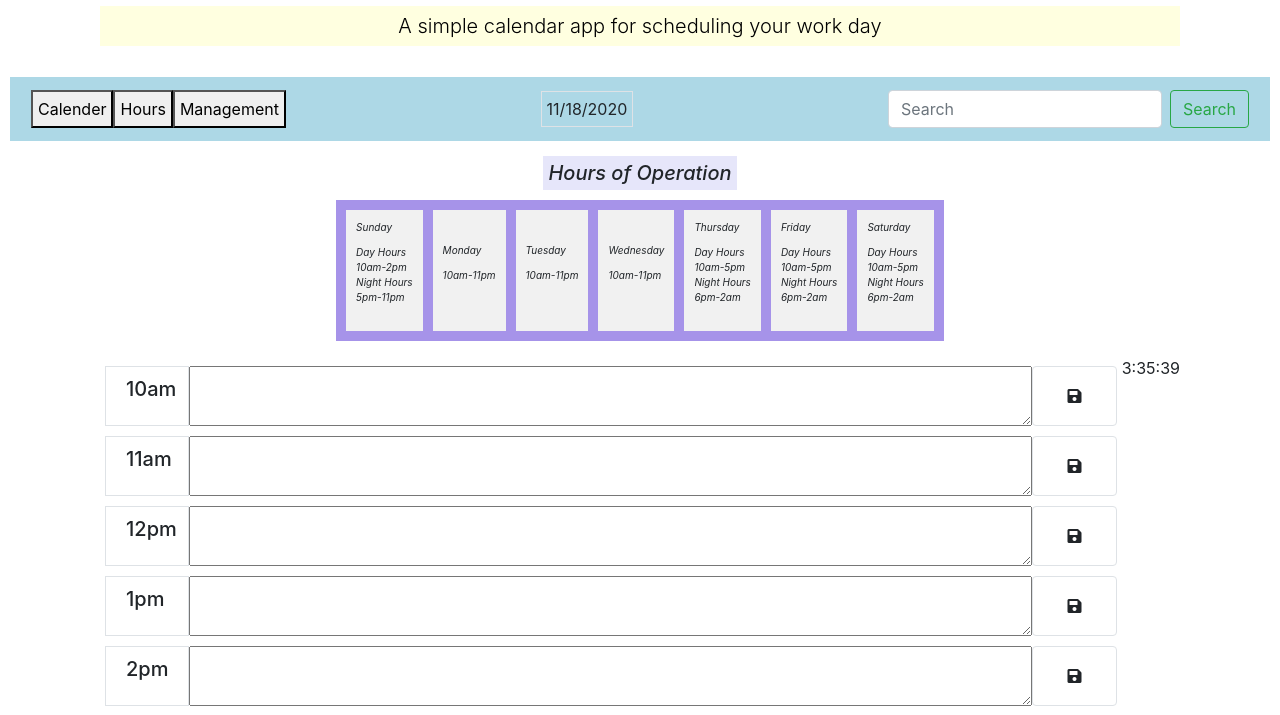
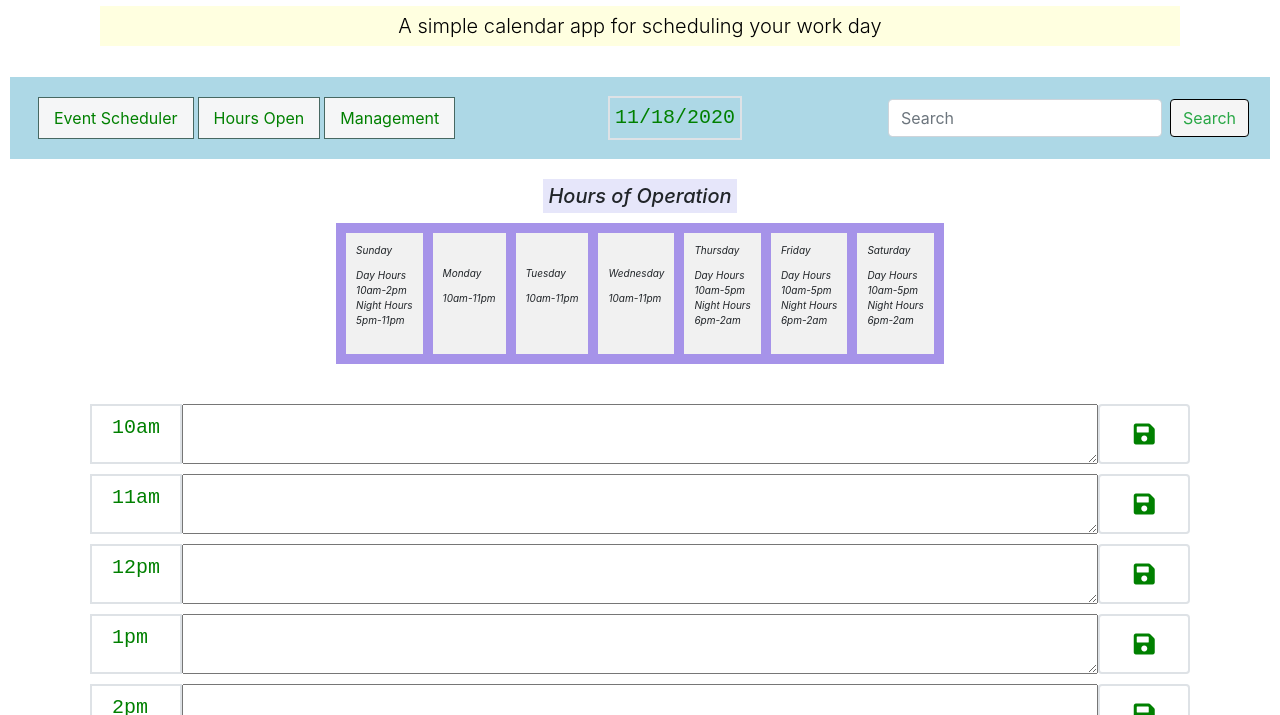
Before and after one commit to VSLG2020/WorkDayScheduler, a plain HTML site: page index.html in a window 1280 px wide. Shown: the part 85-800 px from the top of the page. Drawn offline with nearby package versions, Linux system fonts and the light colour scheme.

Commit message:
css modification

```diff
--- a/assets/css/style.css
+++ b/assets/css/style.css
@@ -5,7 +5,7 @@
   }
 
 element.style {
-  background-image: ./assets/images/flower-calender.png;
+  background-image: "./assets/images/flower-calender.png;"
 }
   .bg {
     width: 100%;
@@ -16,16 +16,47 @@ element.style {
     z-index: 0;
 }
 
+.border {
+  border: 2px solid #dee2e6!important;
+  font-size: x-large;
+  font-style: normal;
+  font-family: monospace;
+  color: green;
 }
-.btn-group button {
-    background-color: #8db3be;
+
+a {
+  color: green;
+  text-decoration: none;
+  background-color: transparent;
+}
+
+dl, ol, ul {
+  margin-top: 0;
+  margin-bottom: 0rem;
+}
+nav {
+  display: inline-block; background-color: lightblue; padding: 1px;
+
+}
+.btn-outline-success {
+  color: #28a745;
+  border-color: black;
+  background: whitesmoke;
+}
+nav ul li  {
+    background-color: #f5f6f7;
     border: 1px solid rgb(71, 104, 98);
-    margin: 5px;
+    margin: 2px;
     color: white;
     padding: 8px 10px;
     cursor: pointer; /* Pointer/hand icon */
     float: left; /* Float the buttons side by side */
+
   }
+
+  li{
+    display:inline;
+    }
 
 .form-inline {
     color: white;
@@ -51,11 +82,6 @@ h1 {
   text-align: center; font-size: x-large; color: blue; background-color: darkgrey;
   text-align: center;
   text-align: center;
-}
-
-nav {
-    display: inline-block; background-color: lightblue; padding: 1px;
-
 }
 
 .lead {
@@ -106,3 +132,10 @@ h2 {
   .dropSchedule button:hover {
     background-color:green;
   }
+
+  .management p {
+    font-family: sans-serif;
+    margin-top: 0;
+    margin-bottom: 1rem;
+    font-size: 15px;
+}
--- a/assets/js/script.js
+++ b/assets/js/script.js
@@ -1,7 +1,8 @@
+//curent hour
 var id="current_date", dt= new Date();
 var time = dt.getHours() + ":" + dt.getMinutes() + ":" + dt.getSeconds();
 document.write(time);
-
+//current date
 document.querySelector(".todays-date").innerText=moment().format("MM/DD/YYYY")
 
   console.log(moment().format("MM/DD/YYYY"));
--- a/index.html
+++ b/index.html
@@ -29,13 +29,21 @@
         </div>
     </header>
     <nav class="navbar">
-        <div class="btn-group">
-            <button>Calender</button>
-            <button>Hours</button>
-            <button>Management</button>
+        <div Id="navbar" class="btn-group">
+            <ul>
+                <li>
+                <a href="#scheduler">Event Scheduler</a>
+                </li>
+                <li>
+                <a href="#hours-chart">Hours Open </a>
+                </li>
+                <li>
+                <a href="#management">Management</a>
+                </li>
+            </ul>
         </div>
      <!--date-->
-        <div id="current_date" class="todays-date border">
+                <div id="current_date" class="todays-date border text large">
              </div>
      <!--nav bar-->
                 <form class="form-inline my-2 my-lg-0">
@@ -45,7 +53,8 @@
         </div>
     </nav>
 
-    <!--chart-->
+    <!--Business hours chart-->
+    <section id="hours-chart">
         <div class="container">
             <div id="Chart" class="col lg ">
                 <div class="hours-title">
@@ -91,8 +100,10 @@
                     </div>
                 </div>
             </div>
+    </section>
     <!--Drop Down Scheduler-->
-        <div id="dropSchedule" class="d-flex container">
+    <section id="scheduler">
+    <div id="scheduler" class="d-flex container">
         <div class="col lg 12">
 
             <div id="hour-10" class="row time-block">
@@ -132,60 +143,76 @@
             </div>
             <!--2pm-->
             <div id="hour-14" class="row time-block">
-                    <div class="col-md-1 hour border">                        <h5>2pm</h5>
+                <div class="col-md-1 hour border">
+                    <h5>2pm</h5>
                 </div>
                 <textarea class="col-md-10 description">
                      </textarea>
-                     <button class="btn saveBtn col-md-1 border"><i class="fas fa-save"></i></button>                </div>
+                <button class="btn saveBtn col-md-1 border"><i class="fas fa-save"></i></button>
+            </div>
             <!--3pm-->
             <div id="hour-15" class="row time-block">
-                    <div class="col-md-1 hour border">                        <h5>3pm</h5>
+                <div class="col-md-1 hour border">
+                    <h5>3pm</h5>
                 </div>
                 <textarea class="col-md-10 description">
                     </textarea>
-                    <button class="btn saveBtn col-md-1 border"><i class="fas fa-save"></i></button>                </div>
+                <button class="btn saveBtn col-md-1 border"><i class="fas fa-save"></i></button>
+            </div>
             <!--4pm-->
             <div id="hour-16" class="row time-block">
-                    <div class="col-md-1 hour border">                        <h5>4pm</h5>
+                <div class="col-md-1 hour border">
+                    <h5>4pm</h5>
                 </div>
                 <textarea class="col-md-10 description">
                      </textarea>
-                     <button class="btn saveBtn col-md-1 border"><i class="fas fa-save"></i></button>                </div>
+                <button class="btn saveBtn col-md-1 border"><i class="fas fa-save"></i></button>
+            </div>
             <!--5pm-->
             <div id="hour-17" class="row time-block">
-                    <div class="col-md-1 hour border">                        <h5>5pm</h5>
+                <div class="col-md-1 hour border">
+                    <h5>5pm</h5>
                 </div>
                 <textarea class="col-md-10 description">
                      </textarea>
-                     <button class="btn saveBtn col-md-1 border"><i class="fas fa-save"></i></button>                </div>
+                <button class="btn saveBtn col-md-1 border"><i class="fas fa-save"></i></button>
+            </div>
             <!--6pm-->
             <div id="hour-18" class="row time-block">
-                    <div class="col-md-1 hour border">                        <h5>6pm</h5>
+                <div class="col-md-1 hour border">
+                    <h5>6pm</h5>
                 </div>
                 <textarea class="col-md-10 description">
                      </textarea>
-                     <button class="btn saveBtn col-md-1 border"><i class="fas fa-save"></i></button>                </div>
+                <button class="btn saveBtn col-md-1 border"><i class="fas fa-save"></i></button>
+            </div>
             <!--7pm-->
             <div id="hour-19" class="row time-block">
-                    <div class="col-md-1 hour border">                        <h5>7pm</h5>
+                <div class="col-md-1 hour border">
+                    <h5>7pm</h5>
                 </div>
                 <textarea class="col-md-10 description">
                      </textarea>
-                     <button class="btn saveBtn col-md-1 border"><i class="fas fa-save"></i></button>                </div>
+                <button class="btn saveBtn col-md-1 border"><i class="fas fa-save"></i></button>
+            </div>
             <!--8pm-->
             <div id="hour-20" class="row time-block">
-                    <div class="col-md-1 hour border">                        <h5>8pm</h5>
+                <div class="col-md-1 hour border">
+                    <h5>8pm</h5>
                 </div>
                 <textarea class="col-md-10 description">
                      </textarea>
-                     <button class="btn saveBtn col-md-1 border"><i class="fas fa-save"></i></button>                </div>
+                <button class="btn saveBtn col-md-1 border"><i class="fas fa-save"></i></button>
+            </div>
             <!--9pm-->
             <div id="hour-21" class="row time-block">
-                    <div class="col-md-1 hour border">                        <h5>9pm</h5>
+                <div class="col-md-1 hour border">
+                    <h5>9pm</h5>
                 </div>
                 <textarea class="col-md-10 description">
                      </textarea>
-                     <button class="btn saveBtn col-md-1 border"><i class="fas fa-save"></i></button>                </div>
+                <button class="btn saveBtn col-md-1 border"><i class="fas fa-save"></i></button>
+            </div>
             <!--10pm-->
             <div id="hour-22" class="row time-block">
                 <div class="col-md-1 hour border ">
@@ -215,18 +242,22 @@
             </div>
             <!--1am-->
             <div id="hour-25" class="row time-block">
-                    <div class="col-md-1 hour border">                        <h5>1am</h5>
+                <div class="col-md-1 hour border">
+                    <h5>1am</h5>
                 </div>
                 <textarea class="col-md-10 description">
                     </textarea>
-                    <button class="btn saveBtn col-md-1 border"><i class="fas fa-save"></i></button>                </div>
+                <button class="btn saveBtn col-md-1 border"><i class="fas fa-save"></i></button>
+            </div>
             <!--2am-->
             <div id="hour-26" class="row time-block">
-                    <div class="col-md-1 hour border">                        <h5>2am</h5>
+                <div class="col-md-1 hour border">
+                    <h5>2am</h5>
                 </div>
                 <textarea class="col-md-10 description">
                      </textarea>
-                     <button class="btn saveBtn col-md-1 border"><i class="fas fa-save"></i></button>                </div>
+                <button class="btn saveBtn col-md-1 border"><i class="fas fa-save"></i></button>
+            </div>
             <!--3am-->
             <div id="hour-27" class="row time-block">
                 <div class="col-md-1 hour border">
@@ -234,10 +265,31 @@
                 </div>
                 <textarea class="col-md-10 description">
                     </textarea>
-                    <button class="btn saveBtn col-md-1 border"><i class="fas fa-save"></i></button>                </div>
+                <button class="btn saveBtn col-md-1 border"><i class="fas fa-save"></i></button>
+            </div>
+        </div>
+    </div>
+    </section>
+    <!--Management info-->
+    <section id="management">
+        <div class="col sm 12 border">
+        <h3>Management Contact Info</h>
+        <p>
+            General Manager <br>
+            John Smith<br>
+            Phone: (555)555-5555<br>
+            Email: JohnSmith@workManager.com <br>
+            Assistant Manager <br>
+            Jane Smith <br>
+            Phone: (444)444-4444 <br>
+            Email: JaneSmith@workManager.com </p>
+        </div>
+        </container>
+        </section>
+
+    <!--personal script-->
         <script src="https://code.jquery.com/jquery-3.4.1.min.js"></script>
         <script src="https://cdnjs.cloudflare.com/ajax/libs/moment.js/2.24.0/moment.min.js"></script>
-            </div>
          <script src="./assets/js/script.js"></script>
  </body>
 
```
Lines whose indentation alone changed are shown as unchanged.
